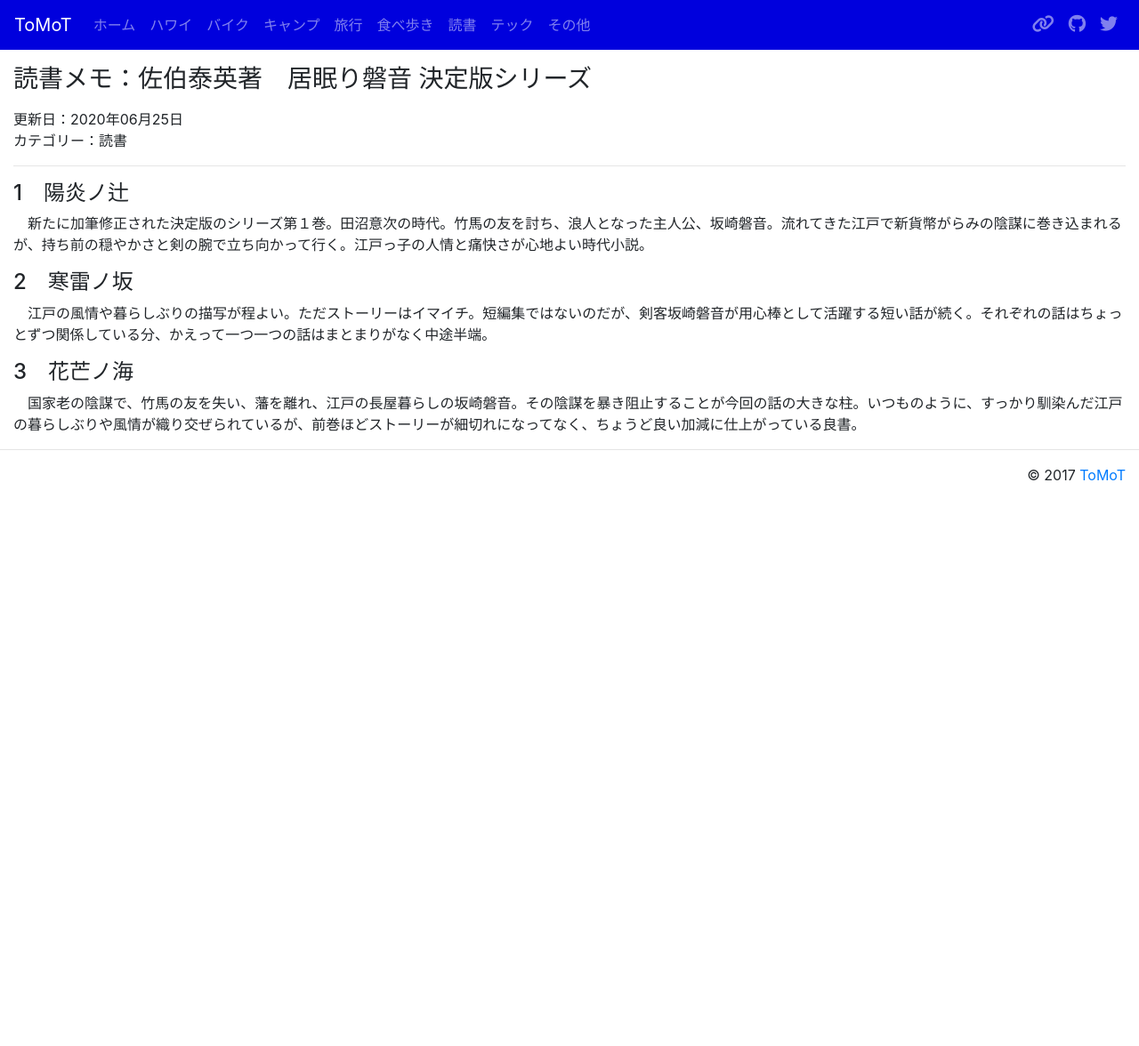
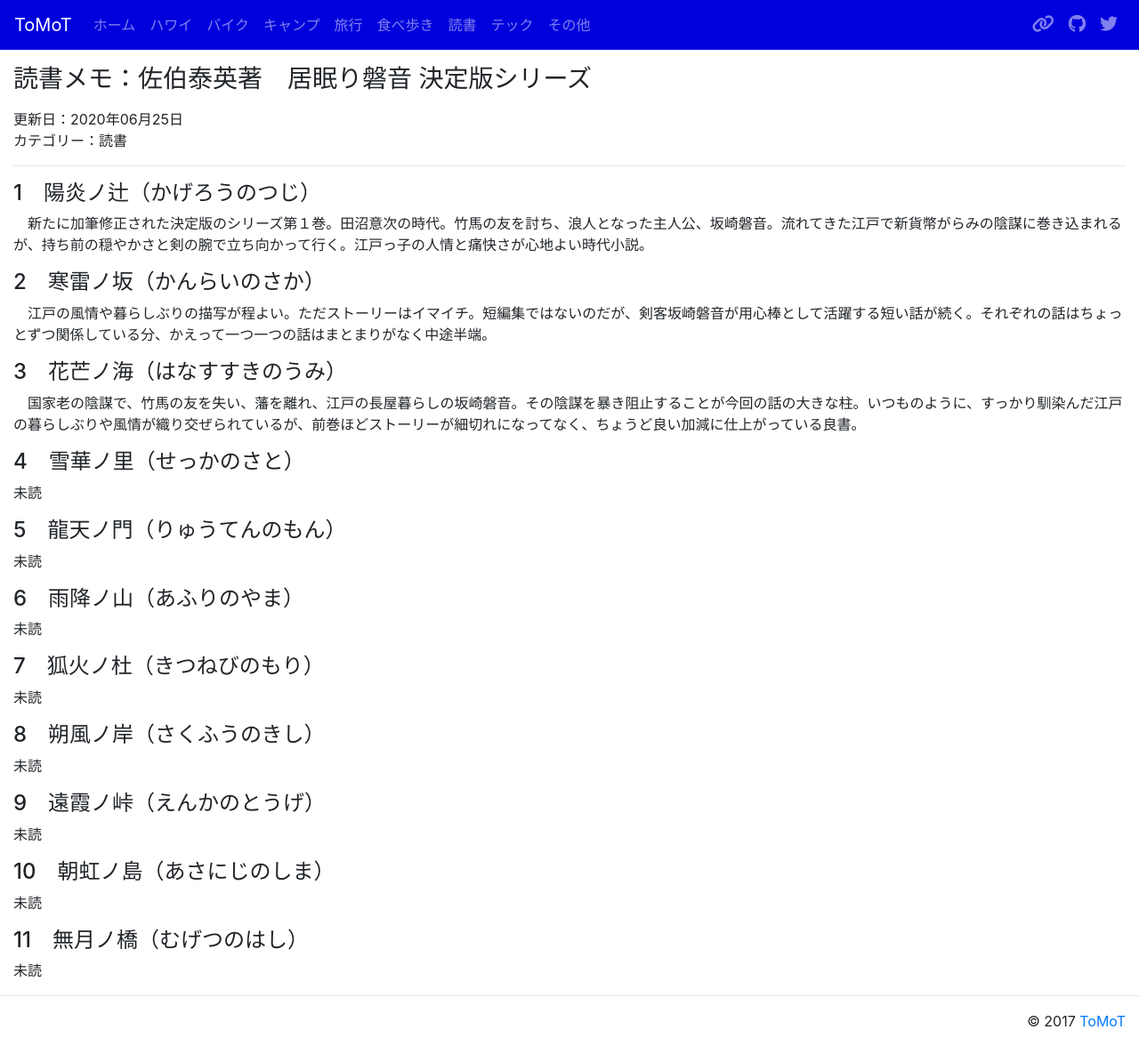
Before and after one commit to tomot/tomot.github.io, a Jekyll site: the page built from pages/book-saeki.md, in a window 1280 px wide. Shown: the whole page at 89% size. Built offline with Jekyll 4.4.1, drawn with Linux system fonts in a browser that asks for light colours; nearby versions of some CDN libraries; before the commit the page ends 900 px from its top, so only the background shows below that.

Commit message:
revise un-read books by Saeki

```diff
--- a/pages/book-saeki.md
+++ b/pages/book-saeki.md
@@ -4,14 +4,46 @@ title: 読書メモ：佐伯泰英著　居眠り磐音 決定版シリーズ
 date: 2020-06-25
 categories: 読書
 ---
-#### 1　陽炎ノ辻
+#### 1　陽炎ノ辻（かげろうのつじ）
 
 　新たに加筆修正された決定版のシリーズ第１巻。田沼意次の時代。竹馬の友を討ち、浪人となった主人公、坂崎磐音。流れてきた江戸で新貨幣がらみの陰謀に巻き込まれるが、持ち前の穏やかさと剣の腕で立ち向かって行く。江戸っ子の人情と痛快さが心地よい時代小説。
 
-#### 2　寒雷ノ坂
+#### 2　寒雷ノ坂（かんらいのさか）
 
 　江戸の風情や暮らしぶりの描写が程よい。ただストーリーはイマイチ。短編集ではないのだが、剣客坂崎磐音が用心棒として活躍する短い話が続く。それぞれの話はちょっとずつ関係している分、かえって一つ一つの話はまとまりがなく中途半端。
 
-#### 3　花芒ノ海
+#### 3　花芒ノ海（はなすすきのうみ）
 
 　国家老の陰謀で、竹馬の友を失い、藩を離れ、江戸の長屋暮らしの坂崎磐音。その陰謀を暴き阻止することが今回の話の大きな柱。いつものように、すっかり馴染んだ江戸の暮らしぶりや風情が織り交ぜられているが、前巻ほどストーリーが細切れになってなく、ちょうど良い加減に仕上がっている良書。
+
+#### 4　雪華ノ里（せっかのさと）
+
+未読
+
+#### 5　龍天ノ門（りゅうてんのもん）
+
+未読
+
+#### 6　雨降ノ山（あふりのやま）
+
+未読
+
+#### 7　狐火ノ杜（きつねびのもり）
+
+未読
+
+#### 8　朔風ノ岸（さくふうのきし）
+
+未読
+
+#### 9　遠霞ノ峠（えんかのとうげ）
+
+未読
+
+#### 10　朝虹ノ島（あさにじのしま）
+
+未読
+
+#### 11　無月ノ橋（むげつのはし）
+
+未読
```
